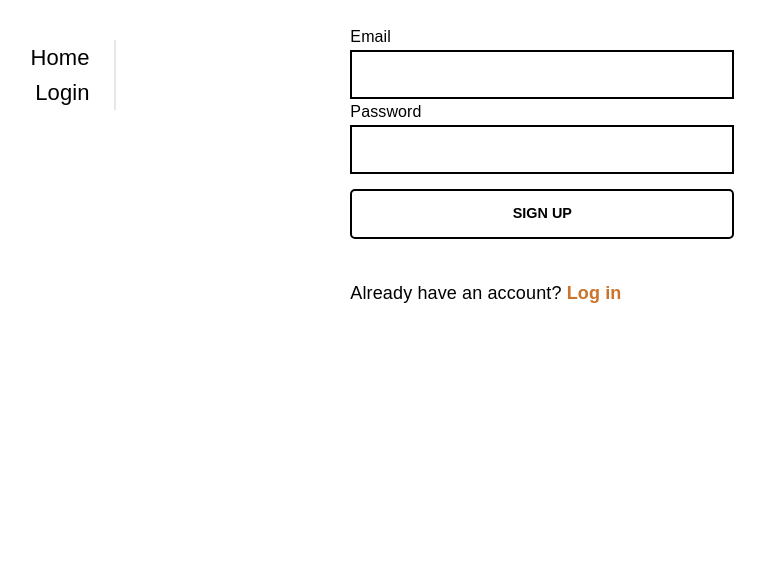
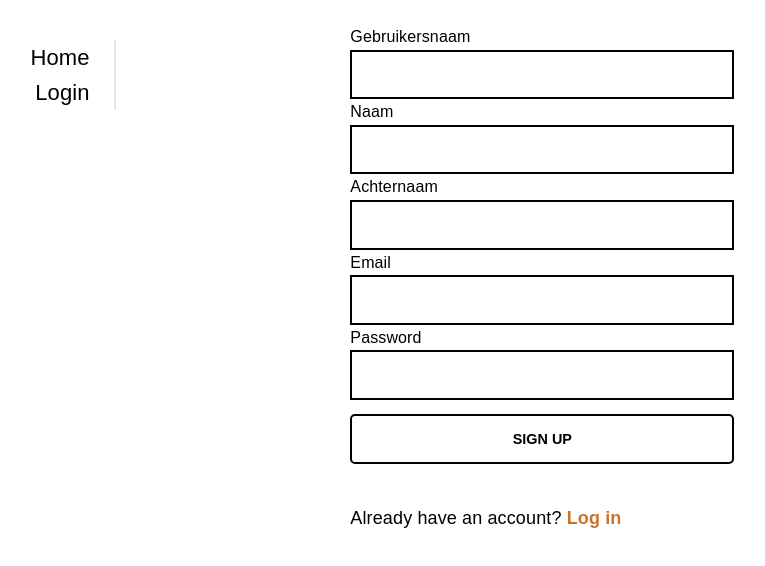
Before and after one commit to robhutters/app, a React (Vite) app: page /signup in a window 1280 px wide. Shown: the top 566 px of the page, without its empty margins (311-1076 px from the left). Built offline with nearby package versions, Linux system fonts and the light colour scheme; no server answers; a web font is replaced by a local one.

Commit message:
UPDATE: Back-end logic should include user deletion from profiles table automatically. Creating a new user upon sign up should create a new user in the profiles table. Update profiles table with username, first-name, last-name.

```diff
--- a/src/pages/signup/Signup.tsx
+++ b/src/pages/signup/Signup.tsx
@@ -1,13 +1,16 @@
-import React, { useContext, useRef, useState } from 'react';
+import React, { useContext, useRef } from 'react';
 import { Link, useHistory } from 'react-router-dom';
-import { AuthContext, useAuth } from '../../context/Auth';
+import { AuthContext } from '../../context/Auth';
 import Layout from '../Layout';
+import { supabase } from '../../supabaseClient';
 
 export function Signup() {
+  console.log('Loaded signup component ...')
   const emailRef = useRef<HTMLInputElement>(null);
   const passwordRef = useRef<HTMLInputElement>(null);
-
-  const { signUp } = useAuth();
+  const userNameRef = useRef<HTMLInputElement>(null);
+  const firstNameRef = useRef<HTMLInputElement>(null);
+  const lastNameRef = useRef<HTMLInputElement>(null);
 
   const history = useHistory();
 
@@ -15,22 +18,45 @@ export function Signup() {
 
   async function handleSubmit(e: any) {
     e.preventDefault();
+    console.log('Pressed submit!')
+    // Get email and password input values
+    if (
+      emailRef.current !== null &&
+      passwordRef.current !== null &&
+      userNameRef.current !== null &&
+      firstNameRef.current !== null &&
+      lastNameRef.current !== null
+      ) {
+        console.log('Submitting the form')
 
-    // Get email and password input values
-    if (emailRef.current !== null && passwordRef.current !== null) {
       const email = emailRef.current.value;
       const password = passwordRef.current.value;
 
       // Calls `signUp` function from the context
-      const user = await signUp({ email, password });
-      console.log(user);
+      const result = await supabase.auth.signUp({ email, password });
 
-      if (user.error !== null) {
-        alert('error signing in');
+
+
+      if (result.data.user !== null) {
+        console.log(result.data.user.id)
+        const username = userNameRef.current.value;
+        const first_name = firstNameRef.current.value;
+        const last_name = lastNameRef.current.value;
+        const {data, error} = await supabase.from('profiles').update({
+         username,
+         first_name,
+         last_name
+        }).eq('user_id', result.data.user.id)
+
+        if (error === null) {
+          history.push('/account')
+        }
+
       } else {
-        // Redirect user to Dashboard
-        history.push('/dashboard');
+        alert('Something went wrong during signup. Contact owner.')
       }
+
+
     }
   }
 
@@ -39,18 +65,25 @@ export function Signup() {
 
 <Layout context={menu}>
 <section className='flex flex-row justify-center '>
-          <main className='flex flex-col w-96'>
+    <main className='flex flex-col w-96'>
       <form onSubmit={handleSubmit}>
-       <label htmlFor='input-email'>Email</label>
-       <input id='input-email' type='email' ref={emailRef} />
 
+        <label htmlFor='input-username'>Gebruikersnaam</label>
+        <input id='input-username' type='text' ref={userNameRef} />
 
+        <label htmlFor='input-name'>Naam</label>
+        <input id='input-name' type='text' ref={firstNameRef} />
 
-       <label htmlFor='input-password'>Password</label>
-       <input id='input-password' type='password' ref={passwordRef} />
+        <label htmlFor='input-lastname'>Achternaam</label>
+        <input id='input-lastname' type='text' ref={lastNameRef} />
+
+        <label htmlFor='input-email'>Email</label>
+        <input id='input-email' type='email' ref={emailRef} />
+
+        <label htmlFor='input-password'>Password</label>
+        <input id='input-password' type='password' ref={passwordRef} />
 
        <br />
-
        <button type='submit'>Sign up</button>
      </form>
 
```
